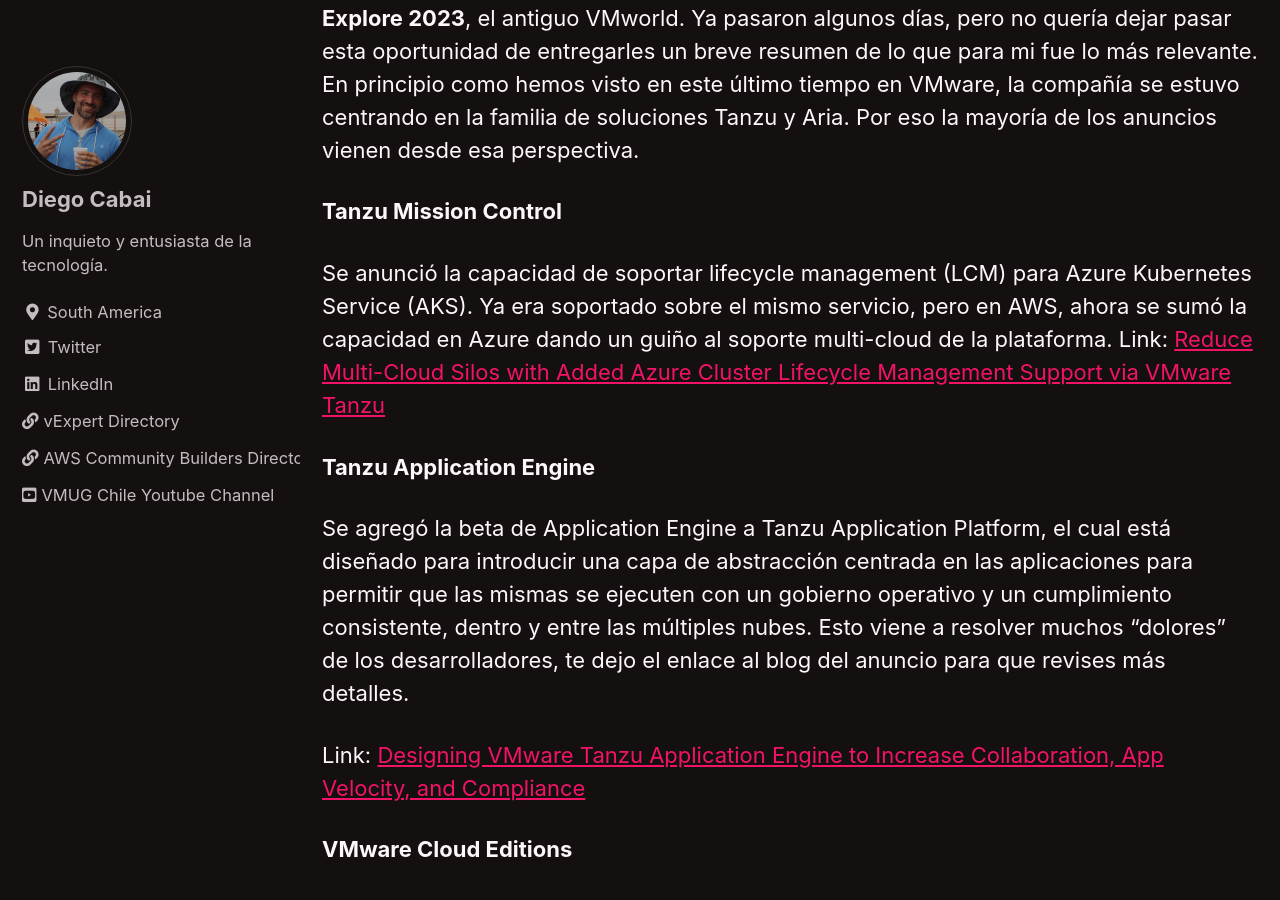
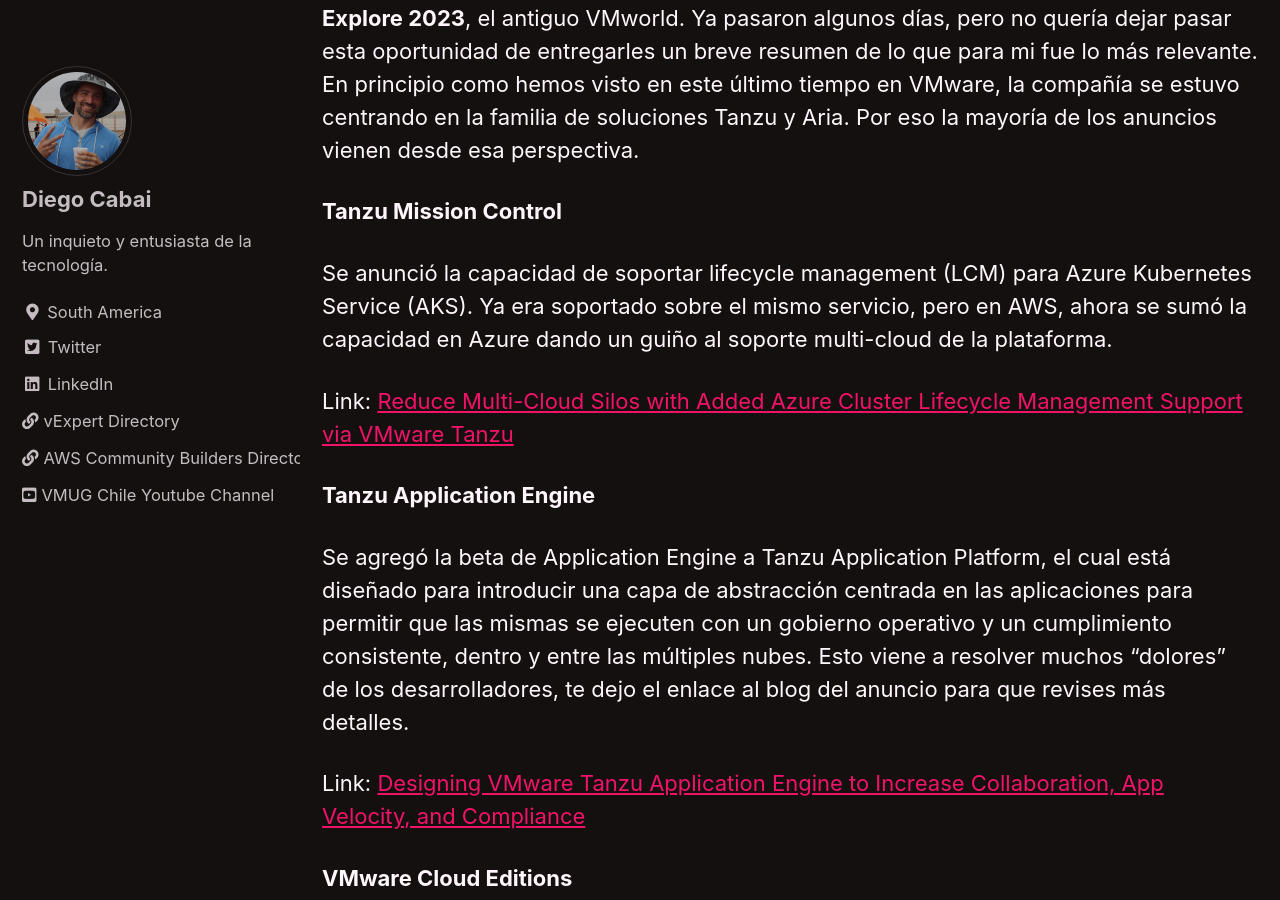
Before and after one commit to dcabai/dcabai.github.io, a Jekyll site: the page built from _posts/2023-08-31-vmware-explore-2023-recap.md, in a window 1280 px wide and 900 px high, scrolled down 741 px. Built offline with Jekyll 4.4.1, drawn with Linux system fonts in a browser that asks for light colours; cached includes are drawn as plain includes.

Commit message:
Update 2023-08-31-vmware-explore-2023-recap.md

```diff
--- a/_posts/2023-08-31-vmware-explore-2023-recap.md
+++ b/_posts/2023-08-31-vmware-explore-2023-recap.md
@@ -7,13 +7,14 @@
 classes: wide
 ---
 
-<img src="/assets/images/explore-2023/title.png" alt="VMware Explore 2023 Recap" align="center" />
+![image-center](/assets/images/explore-2023/title.png){: .align-center}
 
 Como ya es costumbre, paso a resumir algunos anuncios clave del último **VMware Explore 2023**, el antiguo VMworld. Ya pasaron algunos días, pero no quería dejar pasar esta oportunidad de entregarles un breve resumen de lo que para mi fue lo más relevante. En principio como hemos visto en este último tiempo en VMware, la compañía se estuvo centrando en la familia de soluciones Tanzu y Aria. Por eso la mayoría de los anuncios vienen desde esa perspectiva.
 
 **Tanzu Mission Control**
 
 Se anunció la capacidad de soportar lifecycle management (LCM) para Azure Kubernetes Service (AKS). Ya era soportado sobre el mismo servicio, pero en AWS, ahora se sumó la capacidad en Azure dando un guiño al soporte multi-cloud de la plataforma.
+
 Link: [Reduce Multi-Cloud Silos with Added Azure Cluster Lifecycle Management Support via VMware Tanzu](https://tanzu.vmware.com/content/blog/remove-multi-cloud-silos-with-aks-cluster-lifecycle-management-support)
 
 **Tanzu Application Engine**
@@ -61,7 +62,6 @@
 
 <iframe width="560" height="315" src="https://www.youtube.com/embed/WEfbR7NPcI0?si=bZgDUWUIPYYb3WPH" title="YouTube video player" frameborder="0" allow="accelerometer; autoplay; clipboard-write; encrypted-media; gyroscope; picture-in-picture; web-share" allowfullscreen></iframe>
 <br/>
-
 Link: [Announcing vSphere Q3 2023 Release](https://blogs.vmware.com/vsphere/2023/08/announcing-vsphere-q3-2023-release.html)
 
 **vSAN 8 Update 2**
```
